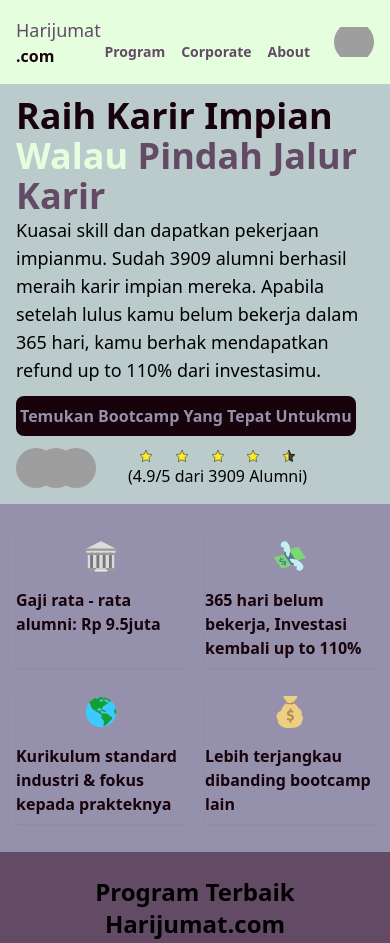
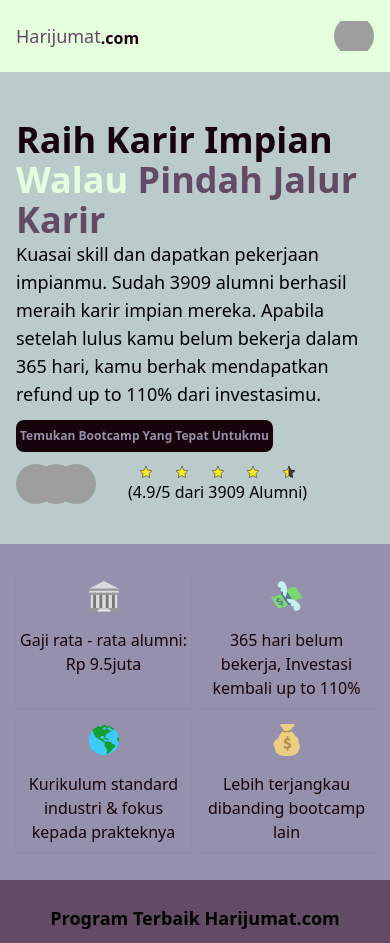
Before and after one commit to widyafebriandaru/Tugas-Rise-HTML-Tailwind, a website: page index.html in a window 390 px wide. Shown: the top 943 px of the page. Drawn offline with Linux system fonts and the light colour scheme; grey boxes are pictures that could not be loaded.

Commit message:
fix some text size and weight

```diff
--- a/index.html
+++ b/index.html
@@ -6,7 +6,7 @@
     <link href="dist/output.css" rel="stylesheet" />
   </head>
   <body class="bg-warna2">
-    <div id="header" class="bg-warna1 w-full fixed z-51">
+    <div id="header" class="bg-warna1 w-full fixed z-50">
       <div
         id="container"
         class="flex justify-between container mx-auto items-center px-4 py-4"
@@ -20,9 +20,9 @@
           <a href="" class="text-warna5 flex font-extrabold items-end">.com</a>
         </div>
         <div id="navbar" class="nav-text">
-          <div class="hover:text-warna5"><a href="">Program</a></div>
-          <div class="hover:text-warna5"><a href="">Corporate</a></div>
-          <div class="hover:text-warna5"><a href="">About</a></div>
+          <div class="hover:text-warna5 hidden sm:flex" ><a href="">Program</a></div>
+          <div class="hover:text-warna5 hidden sm:flex"><a href="">Corporate</a></div>
+          <div class="hover:text-warna5 hidden sm:flex"><a href="">About</a></div>
           <a href="" class="girl-image ml-2">
             <img
               src="img/hero3.png"
@@ -34,7 +34,7 @@
       </div>
     </div>
     <div id="hero" class="pt-20 sm:pt-16">
-      <div class="container px-4 py-4 mx-auto flex justify-between">
+      <div class="container px-4 py-10 mx-auto flex justify-between">
         <div id="leftside" class="sm:w-[56%] w-full">
           <div class="font-extrabold text-4xl text-warna5">
             Raih Karir Impian <span class="text-warna1">Walau</span>
@@ -48,13 +48,13 @@
           </div>
           <div class="flex mt-3">
             <a
-              class="sm:px-2 px-1 bg-warna5 py-2 rounded-lg text-warna3 font-bold hover:shadow-lg hover:text-warna1"
+              class="sm:px-2 px-1 text-xs sm:text-base bg-warna5 py-2 rounded-lg text-warna3 font-bold hover:shadow-lg hover:text-warna1"
               href=""
               >Temukan Bootcamp Yang Tepat Untukmu</a
             >
           </div>
 
-          <div id="rating" class="flex justify-start mt-3">
+          <div id="rating" class="flex justify-start mt-3 ">
             <div class="girl-image relative">
               <img
                 src="img/hero1.jpg"
@@ -76,7 +76,7 @@
                 alt=""
               />
             </div>
-            <div class="rating-box absolute">
+            <div class="rating-box absolute z-10">
               <div id="rating-text" class="relative items-center left-28">
                 <div id="bintang" class="flex">
                   <svg
@@ -201,7 +201,7 @@
 
     <div id="main-content" class="bg-warna3">
       <div
-        class="container mx-auto grid gap-5 grid-cols-2 sm:grid-cols-4 w-full px-4 py-7 text-warna5 font-semibold"
+        class="container mx-auto grid gap-2 sm:gap-5 grid-cols-2 sm:grid-cols-4 w-full px-4 py-7 text-warna5 font-normal sm:font-semibold text-center sm:text-left"
       >
         <div class="main-content-text">
           <svg xmlns="http://www.w3.org/2000/svg" viewBox="0 0 512 512">
@@ -290,7 +290,7 @@
     <div id="secondary-content" class="bg-warna4">
       <div
         id="secondary-content-header"
-        class="px-4 container mx-auto text-2xl font-bold pt-6 flex sm:text-start text-center"
+        class="container mx-auto text-lg sm:text-2xl font-semibold sm:font-bold pt-6 flex justify-center flex text-center"
       >
         Program Terbaik Harijumat.com
       </div>
--- a/src/input.css
+++ b/src/input.css
@@ -4,7 +4,7 @@
 
 @layer components {
   .nav-text {
-    @apply text-sm sm:text-lg items-end flex gap-4 text-warna4 font-bold;
+    @apply flex text-sm sm:text-lg items-end gap-4 text-warna4 font-bold;
   }
   .main-content-text {
     @apply shadow-sm py-2 md:py-6;
```
Also changed, not shown: dist/output.css.
